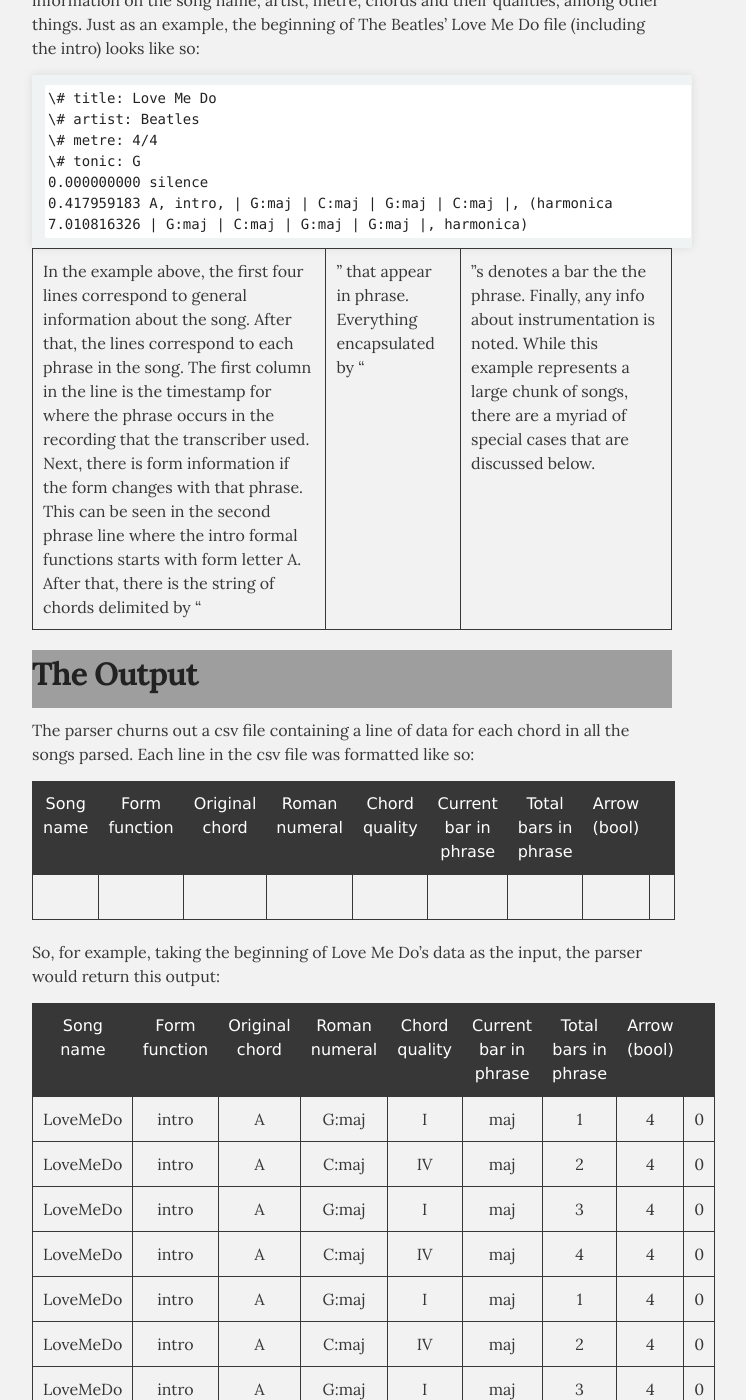
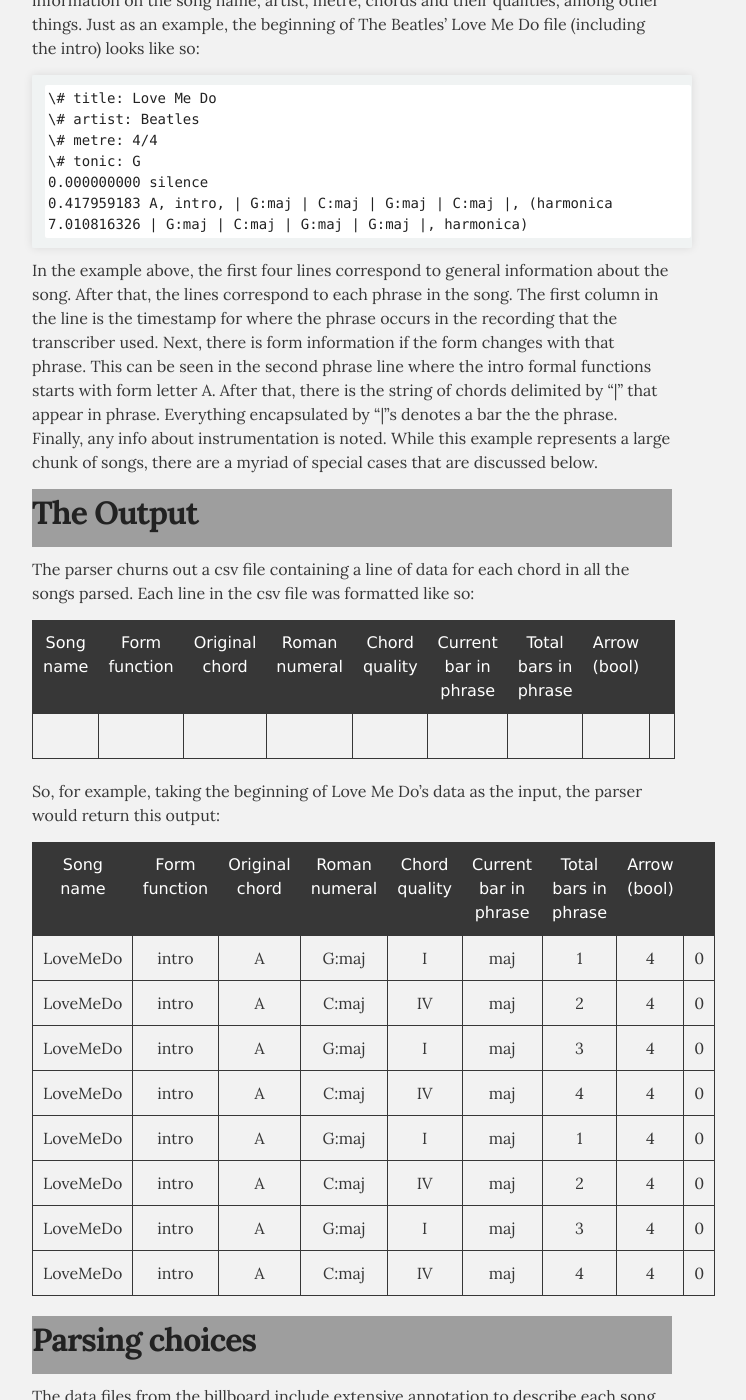
Before and after one commit to kshaffer/corpusmusic, a Jekyll site: the page built from results/TheParser.md, in a window 1280 px wide and 1400 px high, scrolled down 680 px. Shown: the whole window, without its empty margins (288-1034 px from the left). Built offline with Jekyll 4.4.1, drawn with Linux system fonts in a browser that asks for light colours; some of the changed text lies outside the part shown.

Commit message:
fixing tables

```diff
--- a/results/TheParser.md
+++ b/results/TheParser.md
@@ -21,7 +21,7 @@ Each file in the billboard corpus contains musical annotations for a song. they
     0.417959183 A, intro, | G:maj | C:maj | G:maj | C:maj |, (harmonica
     7.010816326 | G:maj | C:maj | G:maj | G:maj |, harmonica)
 
-In the example above, the first four lines correspond to general information about the song. After that, the lines correspond to each phrase in the song. The first column in the line is the timestamp for where the phrase occurs in the recording that the transcriber used. Next, there is form information if the form changes with that phrase. This can be seen in the second phrase line where the intro formal functions starts with form letter A. After that, there is the string of chords delimited by “|” that appear in phrase. Everything encapsulated by “|”s denotes a bar the the phrase. Finally, any info about instrumentation is noted. While this example represents a large chunk of songs, there are a myriad of special cases that are discussed below.
+In the example above, the first four lines correspond to general information about the song. After that, the lines correspond to each phrase in the song. The first column in the line is the timestamp for where the phrase occurs in the recording that the transcriber used. Next, there is form information if the form changes with that phrase. This can be seen in the second phrase line where the intro formal functions starts with form letter A. After that, there is the string of chords delimited by “\|” that appear in phrase. Everything encapsulated by “\|”s denotes a bar the the phrase. Finally, any info about instrumentation is noted. While this example represents a large chunk of songs, there are a myriad of special cases that are discussed below.
 
 ## The Output ##
 
@@ -51,17 +51,17 @@ So, for example, taking the beginning of Love Me Do’s data as the input, the p
 
 The data files from the billboard include extensive annotation to describe each song in great detail. However, for the purposes of our project, we only needed specific information. Because our analysis was only concerned with harmony and form, things like metre and instrumentation were not necessary. The following is a list of special annotations and what our parser does with them:
 
--   **| N |**: Recorded in csv file as a non-harmonic.
+-   **\| N \|**: Recorded in csv file as a non-harmonic.
 
 -   **&pause**: Brief pauses of arbitrary length. Recorded in csv file as a non-harmonic.
 
--   **| \* |**: The \* denotes passages that were too musically elaborate to merit beat-level chord annotations. Ignored, not recorded.
+-   **\| \* \|**: The \* denotes passages that were too musically elaborate to merit beat-level chord annotations. Ignored, not recorded.
 
 -   **xn**: Repeat the phrase n times. Parser effectively repeats the phrases appropriately in the csv file.
 
 -   **(\#/\#)**: We are not concerned with the metre, and so the parser ignores this.
 
--   **| C:maj . . |**: Dot means to repeat the previous chord. Ignoring, as we don’t care about duration.
+-   **\| C:maj . . \|**: Dot means to repeat the previous chord. Ignoring, as we don’t care about duration.
 
 -   **Z**: Denotes non-musical passages in the audio such as noise or spoken words. Recorded as a Non-harmonic in the csv file.
 
```
